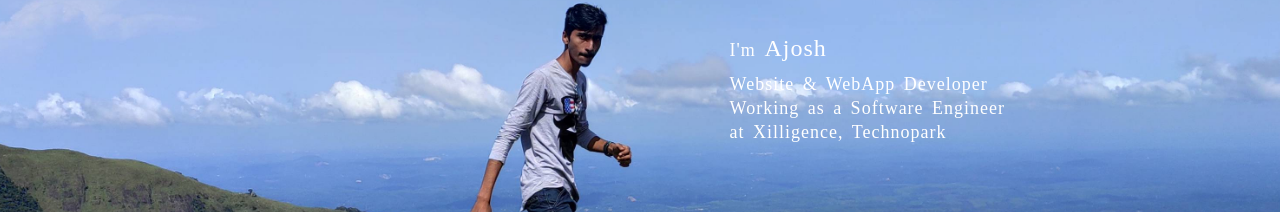
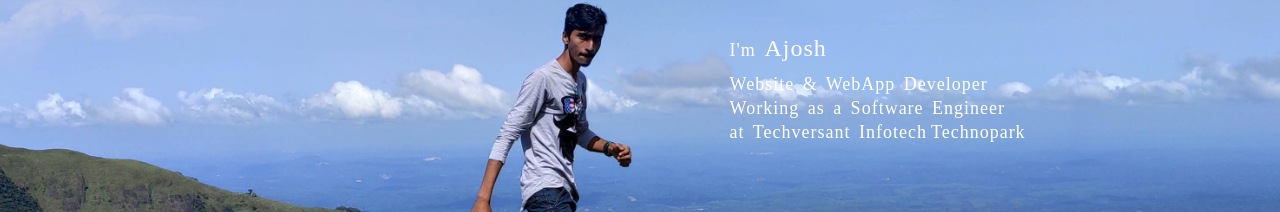
Before and after one commit to fantasyhomebuilders/fantasyhomebuilders.github.io, a plain HTML site: page index.html in a window 1280 px wide. Shown: the part 284-496 px from the top of the page. Drawn offline with Linux system fonts and the light colour scheme.

Commit message:
Update index.html
Company name has changed

```diff
--- a/index.html
+++ b/index.html
@@ -136,7 +136,8 @@
         </div>
         <span>Website & WebApp Developer</span><br />
         <span>Working as a Software Engineer </span><br />
-        <span>at Xilligence, Technopark</span>
+        <span>at Techversant Infotech</span>
+        <span>Technopark</span>
       </div>
     </div>
 
```
